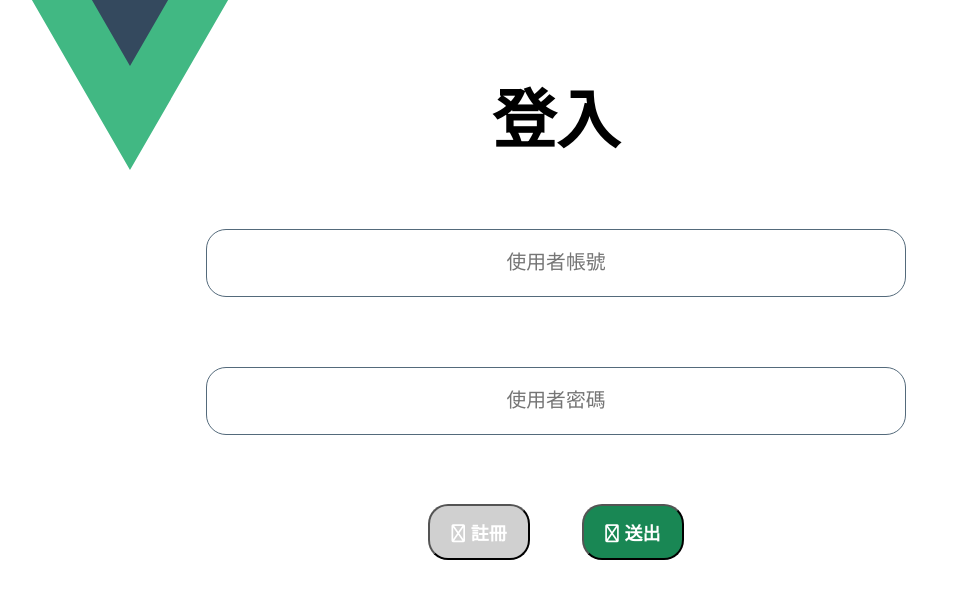
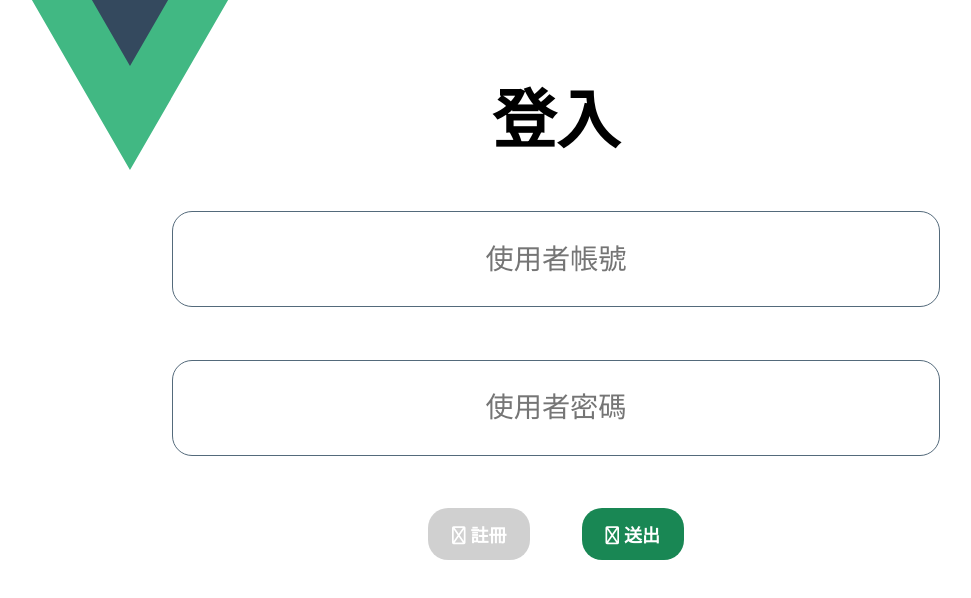
Before and after one commit to AlbertDoggyLin/2022_meichu_hackathon, a Vue app in the folder Client/: page /user/login in a window 1280 px wide. Shown: the top 598 px of the page, without its empty margins (84-1055 px from the left). Built offline with nearby package versions, Linux system fonts and the light colour scheme.

Commit message:
update some format

```diff
--- a/Client/src/components/asset/functionbar.vue
+++ b/Client/src/components/asset/functionbar.vue
@@ -1,14 +1,18 @@
 <template>
-<div>
-  <div id="userName">{{userName}}</div>
-  <icon src='logo.svg'/>
-</div>
+    <div>
+        <icon src='logo.svg'/>
+        <div id="userName">{{ userName }}</div>
+        <div id="placeName">{{ placeName }}</div>
+        <i class="fa-solid fa-cart-shopping"></i>
+        <i class="fa-solid fa-sign-out"></i>
+    </div>
 </template>
 
 <script setup lang="ts">
-import { ref } from 'vue'
+import {ref} from 'vue'
 import icon from './icon.vue'
-const userName=ref('Name')
+
+const userName = ref('Name')
 </script>
 
 <style>
--- a/Client/src/components/user/login.vue
+++ b/Client/src/components/user/login.vue
@@ -47,17 +47,13 @@ const onclick = async () => {
                placeholder="使用者帳號">
         <input v-model="password" class="text-field" :style="'font-size:'+textSize" type="password" placeholder="使用者密碼">
         <div id="btng">
-            <button @click="$router.push('/')" ref="btn" :style="'font-size:'+btnSize" id="sign-up-btn" class="btn"><i class="fa-solid fa-user-plus"></i>註冊
+            <button @click="$router.push('/')" ref="btn" :style="'font-size:'+btnSize" id="sign-up-btn" class="btn"><i class="fa-solid fa-user-plus"></i>&nbsp;註冊
             </button>
-            <button @click="onclick" :style="'font-size:'+btnSize" id="sign-in-btn" class="btn"><i class="fa-solid fa-right-from-bracket"></i>送出</button>
+            <button @click="onclick" :style="'font-size:'+btnSize" id="sign-in-btn" class="btn"><i class="fa-solid fa-right-from-bracket"></i>&nbsp;送出</button>
         </div>
     </div>
 </template>
 <style scoped>
-i {
-    margin-right: 8%;
-}
-
 #logw {
     display: flex;
     height: 60%;
@@ -96,6 +92,7 @@ i {
     padding: 5%;
     width: 40%;
     gap: 10px;
+    border: none;
     border-radius: 20px;
     color: white;
     font-weight: bold;
@@ -108,8 +105,8 @@ i {
     align-items: flex-start;
     padding: 1% 5%;
     gap: 10px;
-    width: 700px;
-    height: 68px;
+    width: 60%;
+    height: 20%;
     background: #FFFFFF;
     border: 1px solid #546A7B;
     border-radius: 20px;
```
Also changed, not shown: Client/src/components/asset/foodcard.vue (+10 -7 lines), Client/src/components/asset/navbar.vue (+9 -6 lines).
